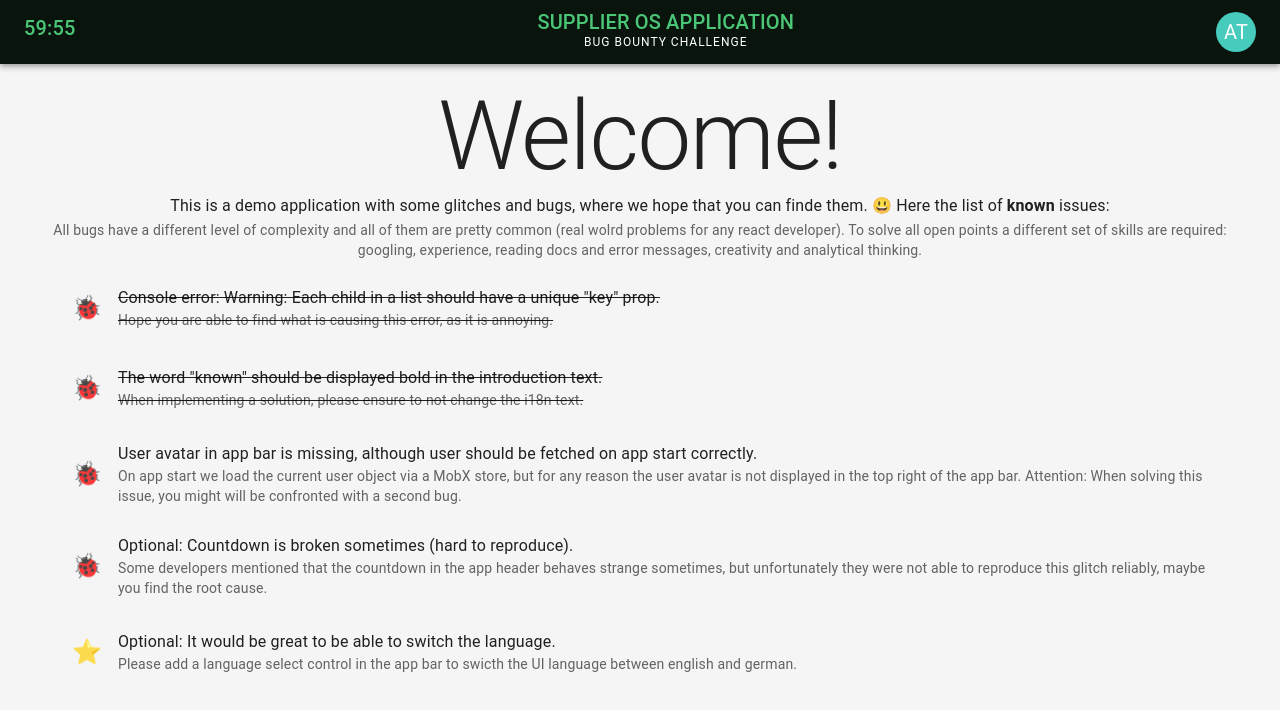
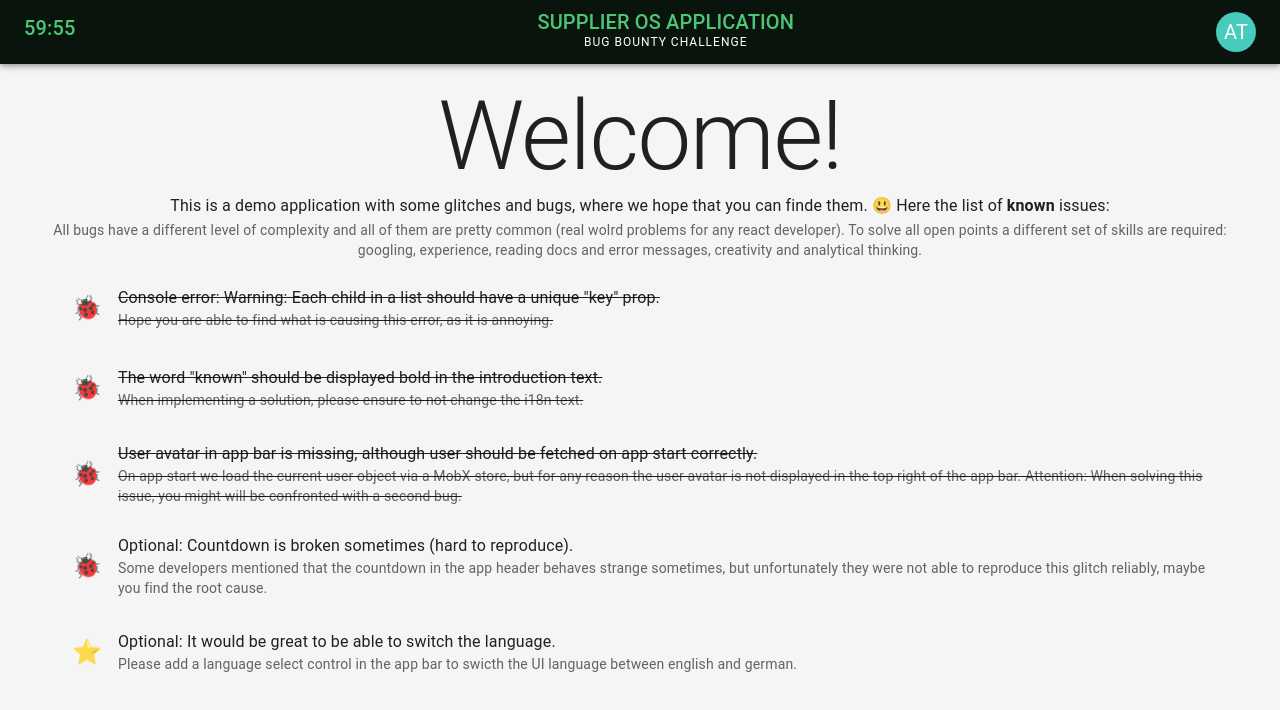
Before and after one commit to JonathandelaSen/6443da06-fe, a React (Create React App) app: page / in a window 1280 px wide. Shown: the top 710 px of the page. Built offline with nearby package versions, Linux system fonts and the light colour scheme.

Commit message:
feat: mark avatar display issue as completed in home page task list

```diff
--- a/src/pages/Home/index.tsx
+++ b/src/pages/Home/index.tsx
@@ -33,7 +33,8 @@ const Home = () => {
       title:
         "User avatar in app bar is missing, although user should be fetched on app start correctly.",
       description:
-        "On app start we load the current user object via a MobX store, but for any reason the user avatar is not displayed in the top right of the app bar. Attention: When solving this issue, you might will be confronted with a second bug."
+        "On app start we load the current user object via a MobX store, but for any reason the user avatar is not displayed in the top right of the app bar. Attention: When solving this issue, you might will be confronted with a second bug.",
+      completed: true
     },
     {
       id: "broken-countdown",
```
